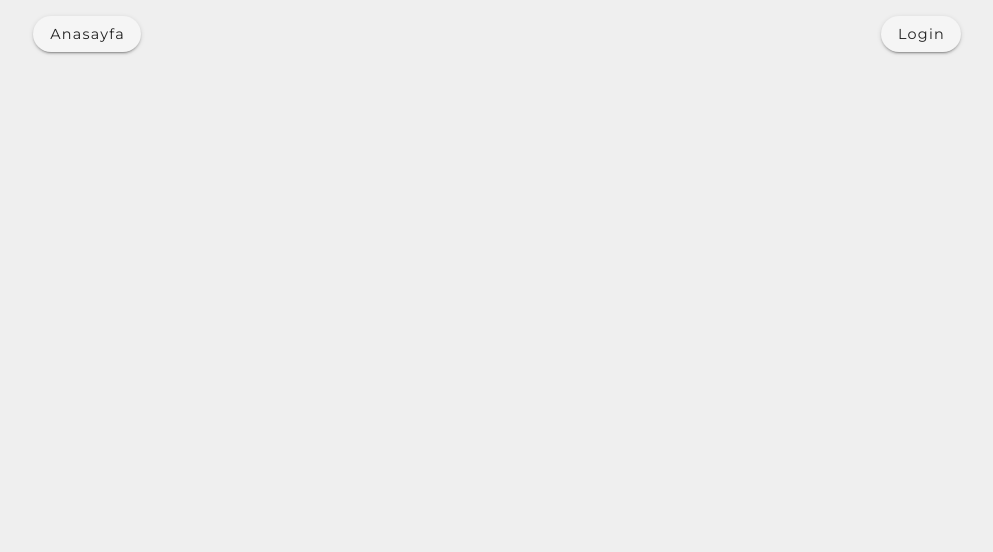
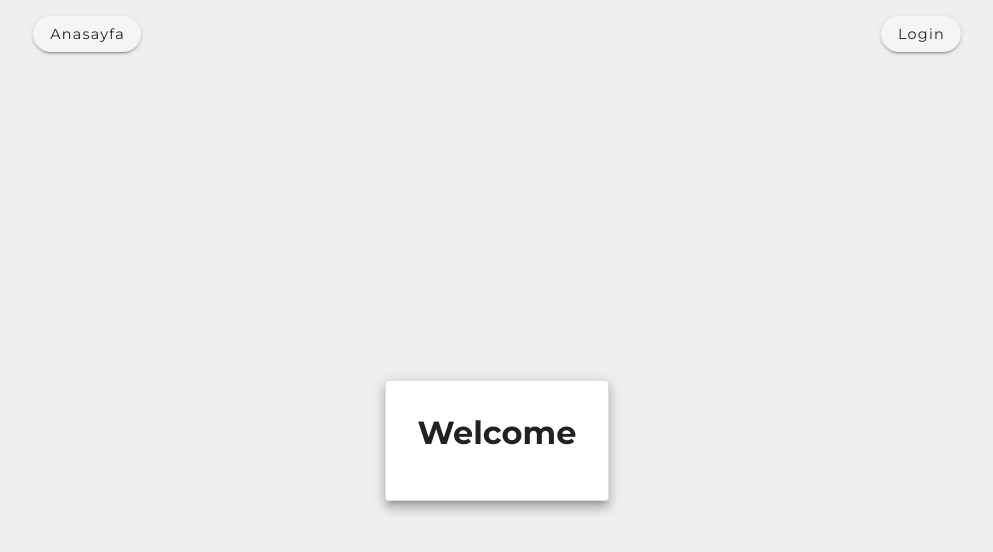
Before and after one commit to monopayments/iban.im, a Vue app in the folder web/: page /dashboard in a window 1280 px wide. Shown: the top 552 px of the page, without its empty margins (143-1136 px from the left). Built offline with nearby package versions, Linux system fonts and the light colour scheme.

Commit message:
dashboard router eklendi

```diff
--- /dev/null
+++ b/web/src/components/Dashboard.vue
@@ -0,0 +1,11 @@
+<template>
+        <v-card outlined raised class="home-content">
+            <h1>Welcome</h1>
+        </v-card>
+</template>
+
+<script>
+    export default {
+        name: "Dashboard"
+    }
+</script>
--- a/web/src/router.js
+++ b/web/src/router.js
@@ -3,6 +3,7 @@ import Router from 'vue-router'
 import Home from './components/Home'
 import Login from "./components/Login";
 import Register from "./components/Register";
+import Dashboard from "./components/Dashboard";
 
 Vue.use(Router);
 
@@ -24,5 +25,10 @@ export default new Router({
             name: 'register',
             component: Register
         },
+        {
+            path: '/dashboard',
+            name: 'dashboard',
+            component: Dashboard
+        },
     ]
 })
--- a/web/src/store.js
+++ b/web/src/store.js
@@ -72,6 +72,7 @@ export default new Vuex.Store({
             }).then(({data}) => {
                 if(data.data.signIn.ok){
                     commit('SET_USER_DATA', data.data.signIn.token);
+                    router.push('/dashboard');
                 }else{
                     commit('SET_ERROR', data.data.signIn.error);
                 }
```
